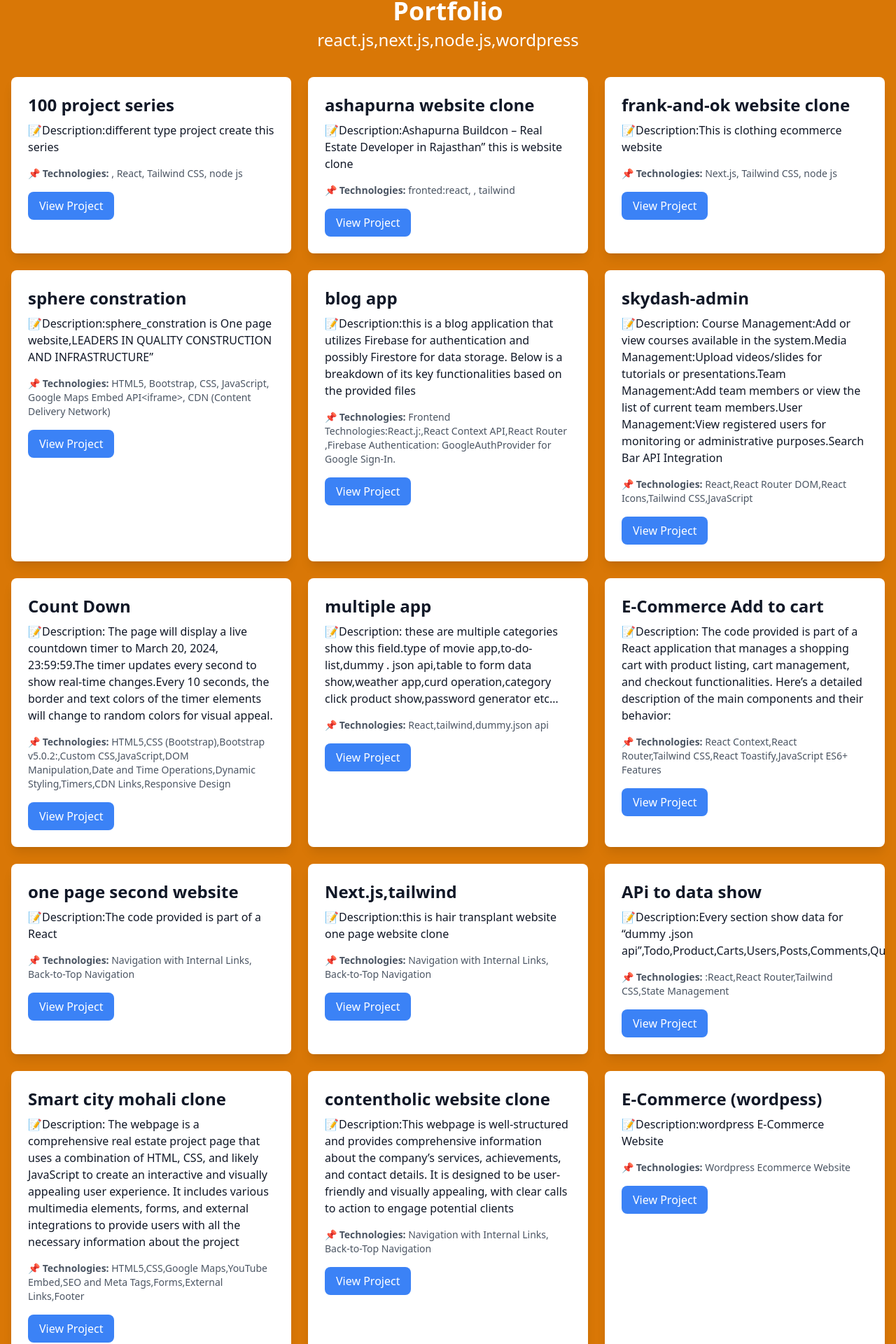
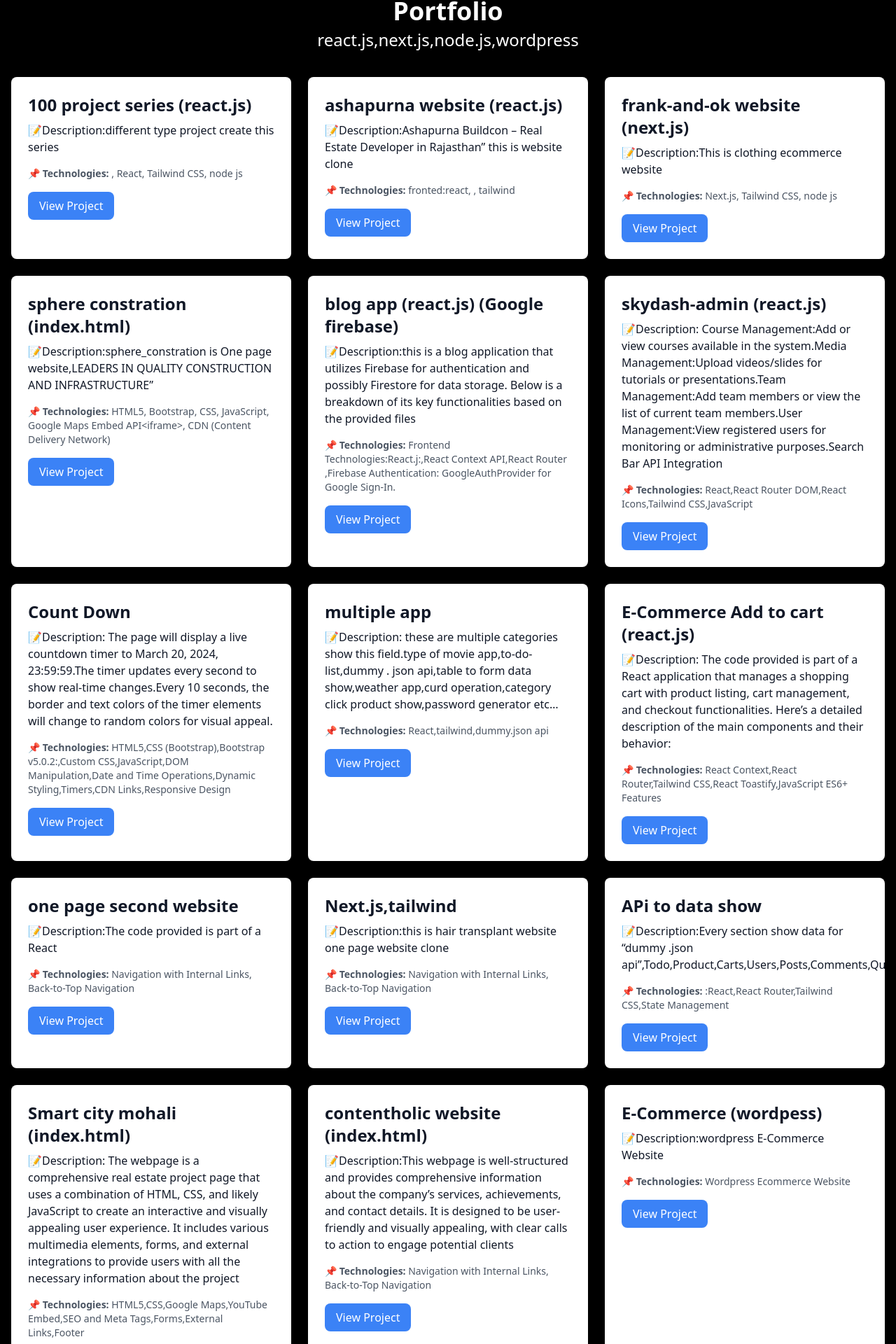
Before and after one commit to naveenjpr/My_Portfolio_react, a React (Vite) app: page / in a window 1280 px wide. Shown: the part 2872-4792 px from the top of the page at 70% size. Built offline with nearby package versions, Linux system fonts and the light colour scheme.

Commit message:
black color

```diff
--- a/src/App.jsx
+++ b/src/App.jsx
@@ -37,7 +37,7 @@ const App = () => {
       </section>
 
       {/* Portfolio Section */}
-      <section id="portfolio" className="py-20 bg-amber-600">
+      <section id="portfolio" className="py-20 bg-black">
         <Portfolio />
       </section>
 
--- a/src/pages/Contact.jsx
+++ b/src/pages/Contact.jsx
@@ -51,7 +51,7 @@ export default function Contact() {
             {/* Address icon */}
             <p>
               H.No. 3583 Govind Rao Ji Ka Rasta,4 crossing ,infornt of narsingh
-              bhawan, Chandpole, Pink City, Jaipur, Rajasthan 302001
+              bhawan, Chandpole bazaar, Pink City, Jaipur, Rajasthan 302001
             </p>
           </div>
 
--- a/src/pages/Portfolio.jsx
+++ b/src/pages/Portfolio.jsx
@@ -4,14 +4,14 @@ export default function Portfolio() {
   const projects = [
     {
       id: 1,
-      title: "100 project series",
+      title: "100 project series (react.js)",
       description: "different type project create this series",
       technologies: ["", "React", "Tailwind CSS", "node js"],
       link: "https://100-react-next-project-list.vercel.app/", // Add a link to the project (e.g., GitHub or live demo)
     },
     {
       id: 2,
-      title: "ashapurna website clone",
+      title: "ashapurna website  (react.js)",
       description:
         "Ashapurna Buildcon – Real Estate Developer in Rajasthan” this is website clone",
       technologies: ["fronted:react", , "tailwind"],
@@ -19,14 +19,14 @@ export default function Portfolio() {
     },
     {
       id: 3,
-      title: "frank-and-ok website clone",
+      title: "frank-and-ok website  (next.js)",
       description: "This is clothing ecommerce website",
       technologies: ["Next.js", "Tailwind CSS", "node js"],
       link: "https://frank-and-ok.vercel.app/", // Add a link to the project (e.g., GitHub or live demo)
     },
     {
       id: 4,
-      title: "sphere constration",
+      title: "sphere constration (index.html)",
       description:
         "sphere_constration is One page website,LEADERS IN QUALITY CONSTRUCTION AND INFRASTRUCTURE”",
       technologies: [
@@ -42,7 +42,7 @@ export default function Portfolio() {
     },
     {
       id: 5,
-      title: "blog app",
+      title: "blog app (react.js) (Google firebase)",
       description:
         "this is a blog application that utilizes Firebase for authentication and possibly Firestore for data storage. Below is a breakdown of its key functionalities based on the provided files",
       technologies: [
@@ -52,7 +52,7 @@ export default function Portfolio() {
     },
     {
       id: 6,
-      title: "skydash-admin",
+      title: "skydash-admin (react.js)",
       description:
         " Course Management:Add or view courses available in the system.Media Management:Upload videos/slides for tutorials or presentations.Team Management:Add team members or view the list of current team members.User Management:View registered users for monitoring or administrative purposes.Search Bar API Integration",
       technologies: [
@@ -82,7 +82,7 @@ export default function Portfolio() {
     },
     {
       id: 9,
-      title: "E-Commerce Add to cart",
+      title: "E-Commerce Add to cart (react.js)",
       description:
         " The code provided is part of a React application that manages a shopping cart with product listing, cart management, and checkout functionalities. Here’s a detailed description of the main components and their behavior:",
       technologies: [
@@ -122,7 +122,7 @@ export default function Portfolio() {
     },
     {
       id: 13,
-      title: "Smart city mohali clone",
+      title: "Smart city mohali (index.html)",
       description:
         " The webpage is a comprehensive real estate project page that uses a combination of HTML, CSS, and likely JavaScript to create an interactive and visually appealing user experience. It includes various multimedia elements, forms, and external integrations to provide users with all the necessary information about the project",
       technologies: [
@@ -132,7 +132,7 @@ export default function Portfolio() {
     },
     {
       id: 14,
-      title: "contentholic website clone",
+      title: "contentholic website (index.html)",
       description:
         "This webpage is well-structured and provides comprehensive information about the company’s services, achievements, and contact details. It is designed to be user-friendly and visually appealing, with clear calls to action to engage potential clients",
       technologies: [
```
